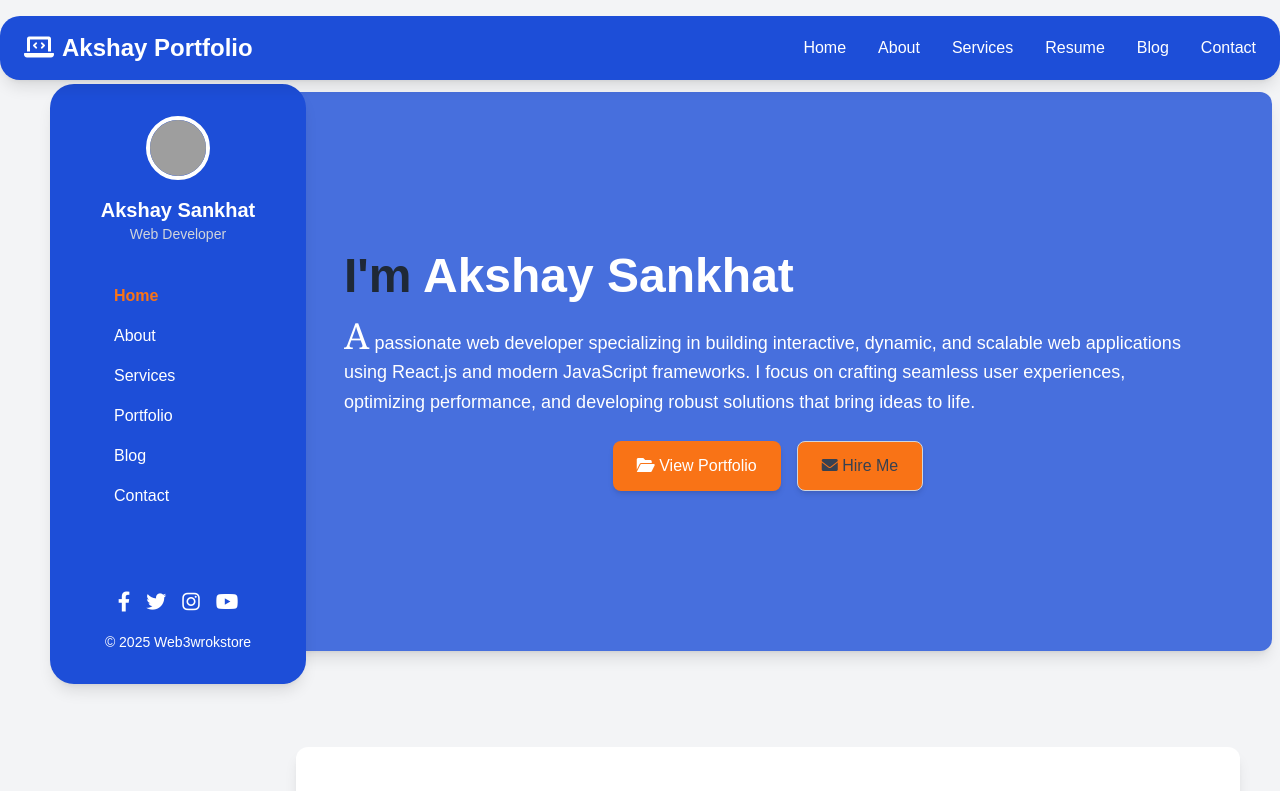
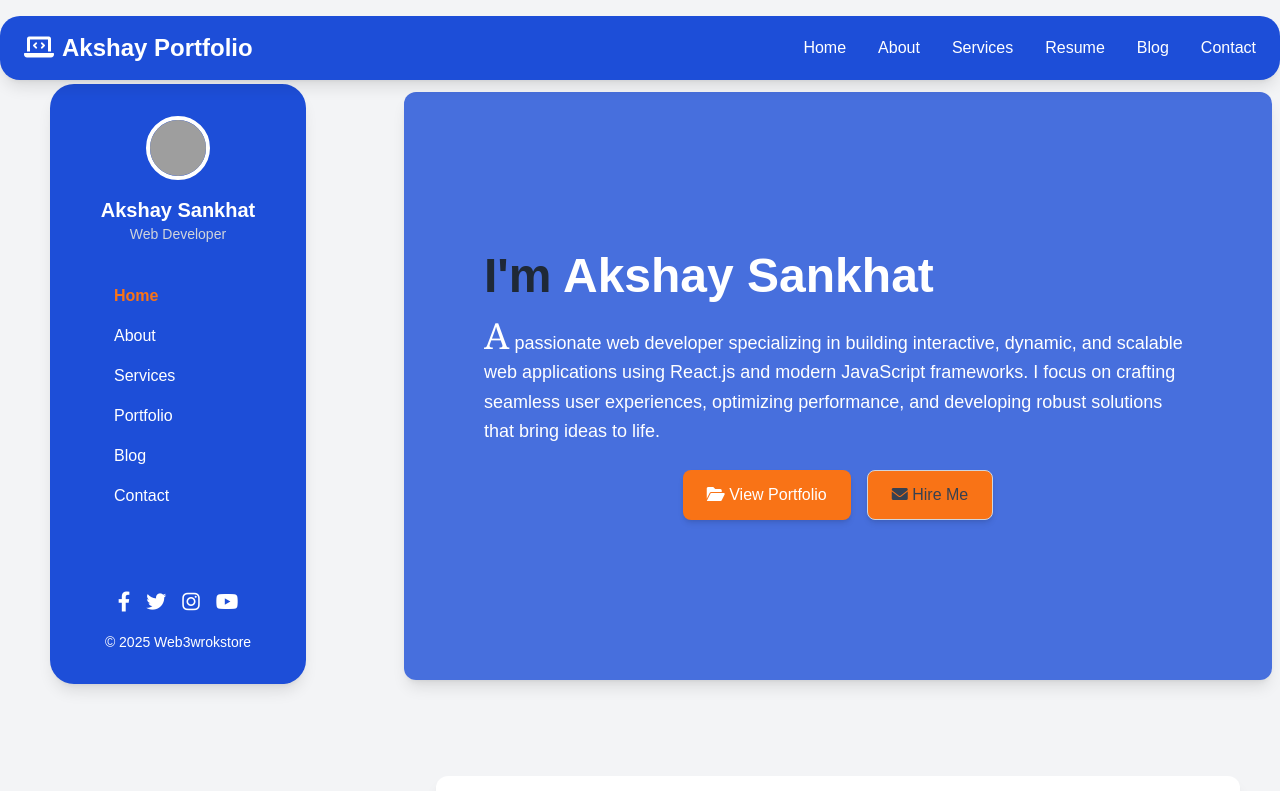
Before and after one commit to Alven5683/Personal-Portfolio, a Next.js app: page / in a window 1280 px wide. Shown: the top 791 px of the page. Built offline with nearby package versions, Linux system fonts and the light colour scheme; grey boxes are pictures that could not be loaded.

Commit message:
Update page.tsx

```diff
--- a/src/app/page.tsx
+++ b/src/app/page.tsx
@@ -121,7 +121,7 @@ export default function Home() {
         {/* Right Sidebar */}
 
         {/* Main Content */}
-        <main className="lg:w-4/5 w-full p-2 lg:ml-[20%]">
+        <main className="lg:w-[70%] w-full pl-5 p-2 lg:ml-[30%]">
           {/* Home Section */}
           <section
             id="home"
```
